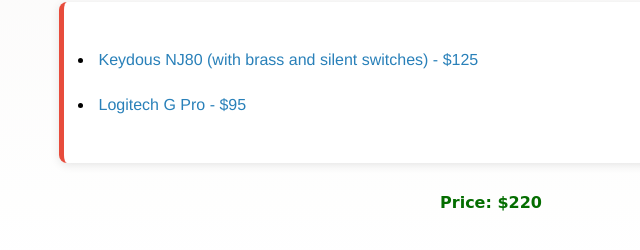
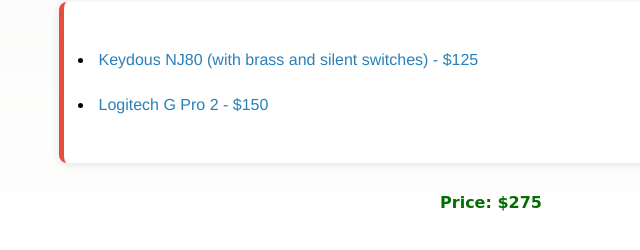
Before and after one commit to horadimapinduzi/anticolonialmarxism.github.io, a plain HTML site: page index.html in a window 1280 px wide. Shown: the part 1387-1637 px from the top of the page, 149-789 px from the left. Drawn offline with Linux system fonts and the light colour scheme.

Commit message:
Update index.html

```diff
--- a/index.html
+++ b/index.html
@@ -34,8 +34,8 @@
     <h2> Computer Peripherals </h2>
     <ul>
       <li><a href="https://keydous.store/products/keydous-nj80-keyboard?variant=47489056309568"> Keydous NJ80 (with brass and silent switches) - $125 </a></li>
-      <li><a href="https://www.amazon.com/gp/product/B07GCKQD77"> Logitech G Pro - $95 </a></li>
+      <li><a href=https://www.amazon.com/Logitech-Lightspeed-Left-Handed-Customizable-Switchable/dp/B0CJ4QM7R7"> Logitech G Pro 2 - $150 </a></li>
     </ul>
-    <h4> Price: $220 </h4>
+    <h4> Price: $275 </h4>
   </body>
 </html>
```
